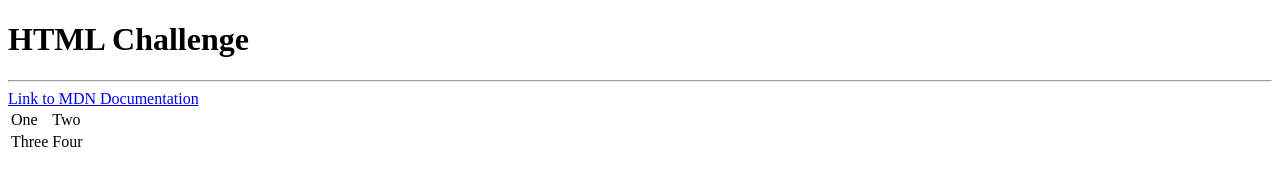
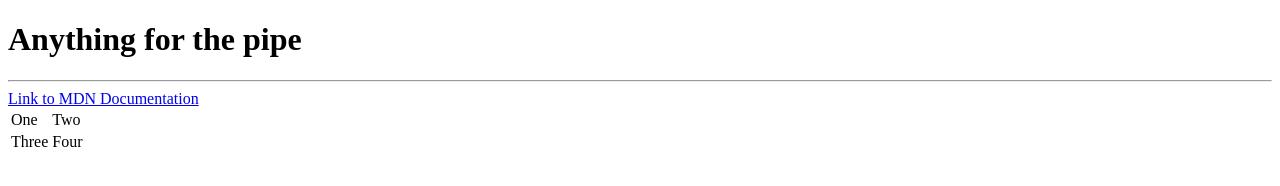
Before and after one commit to robertluera/cv, a plain HTML site: page index.html in a window 1280 px wide. Drawn offline with Linux system fonts and the light colour scheme.

Commit message:
Update index.html
testing heading change

```diff
--- a/index.html
+++ b/index.html
@@ -5,7 +5,7 @@
       <title>Test</title>
   </head>
   <body>
-    <h1>HTML Challenge</h1>
+    <h1>Anything for the pipe</h1>
     <hr>
     <a href="https://developer.mozilla.org/en-US/docs/Web/HTML">Link to MDN Documentation</a>
     <table>
```
